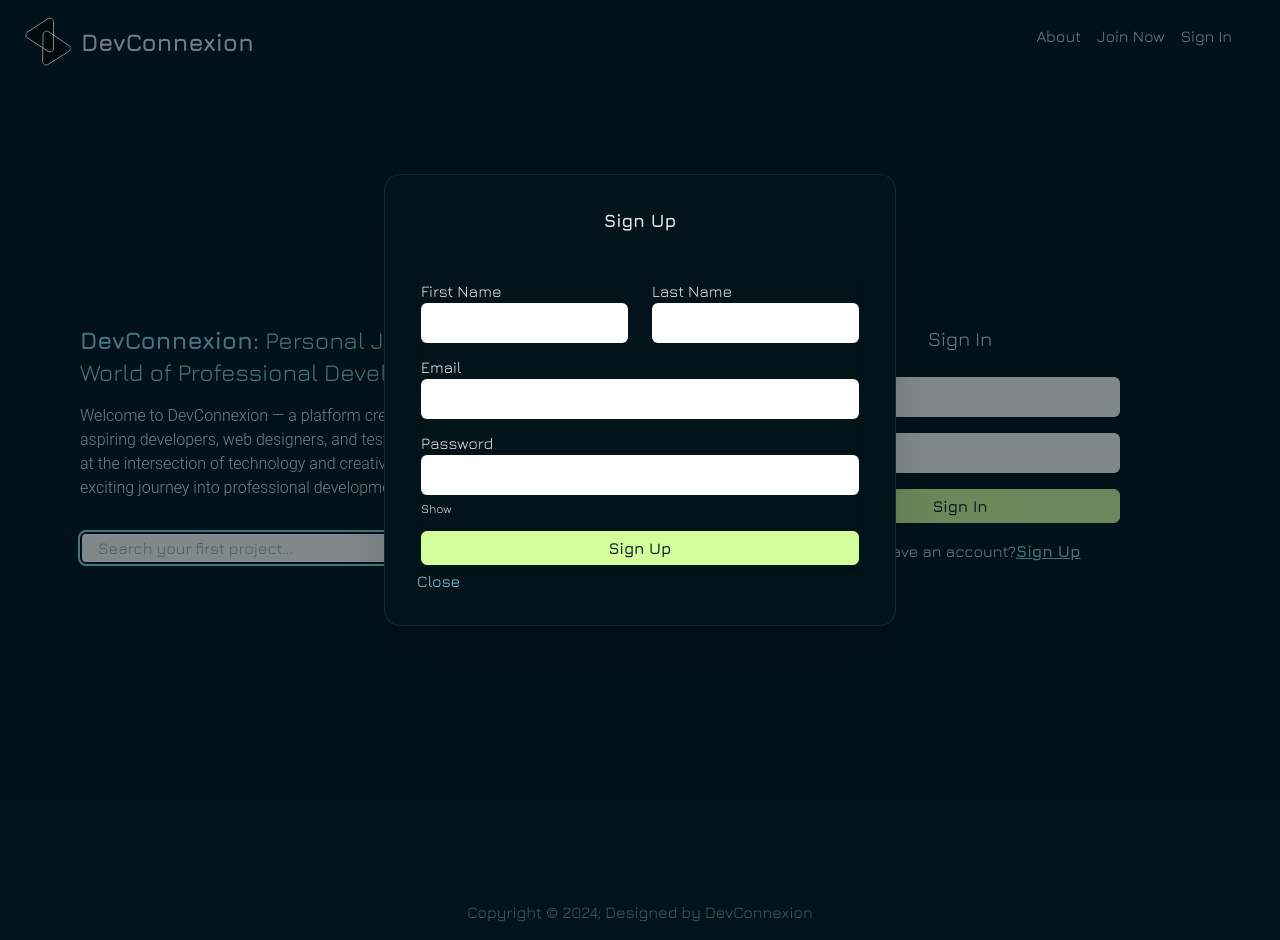
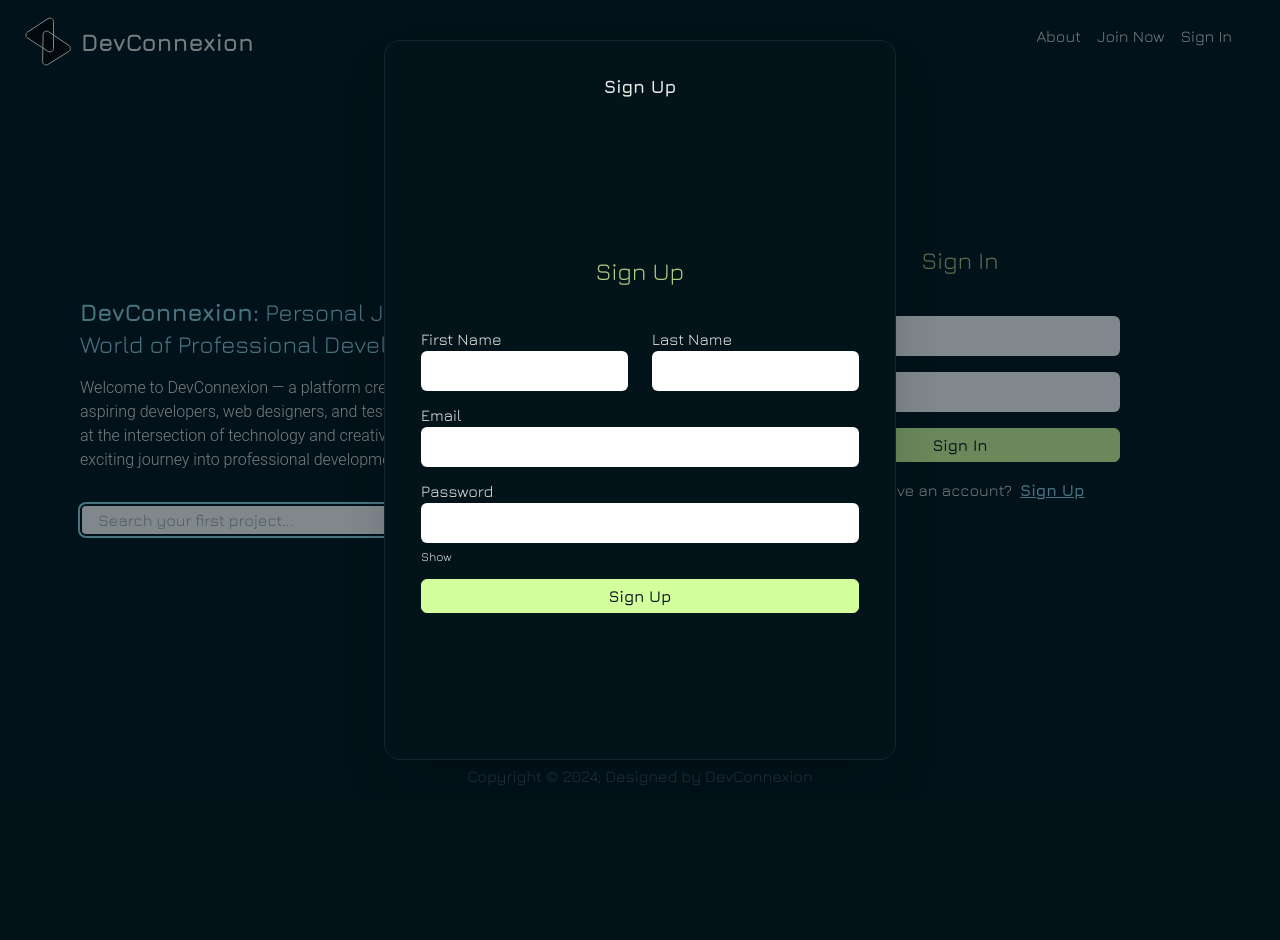
Before and after one commit to Code-the-Dream-School/ffprac-team1-front, a React (Vite) app: page / in a window 1280 px wide. Both pictures are taken after a click on the element "Sign Up". After the commit the page ends 804 px from the top, so only its background shows below. Built offline with nearby package versions, Linux system fonts and the light colour scheme.

Commit message:
IU fixes

```diff
--- a/src/components/Authentification/Login.jsx
+++ b/src/components/Authentification/Login.jsx
@@ -57,7 +57,8 @@ const Login = () => {
   };
 
   return (
-    <div className="max-w-md mx-auto">
+    <div className="max-w-md mx-auto min-h-[83vh]">
+      <div className="text-2xl text-center text-green/80 pb-10 pt-[30%] xl:pt-[50%]">Sign In</div>
       <form onSubmit={handleSubmit} className="space-y-4">
         <div>
           <input
@@ -85,7 +86,7 @@ const Login = () => {
         {errors.form && <div className="text-red-500">{errors.form}</div>}
         <h6 className="text-center">
           Don't have an account?
-          <span className="font-bold text-blue underline hover:cursor-pointer" onClick={openRegistrationModal}>
+          <span className="font-bold text-blue underline hover:cursor-pointer pl-2" onClick={openRegistrationModal}>
             Sign Up
           </span>
         </h6>
--- a/src/components/Authentification/Registration.jsx
+++ b/src/components/Authentification/Registration.jsx
@@ -68,7 +68,8 @@ const Register = () => {
   };
 
   return (
-    <div className="p-1 max-w-md mx-auto bg-black text-white rounded-lg shadow">
+    <div className="p-1 max-w-md mx-auto bg-black text-white rounded-lg shadow min-h-[83vh]">
+      <div className="text-2xl text-center text-green/80 pt-[25%] pb-10">Sign Up</div>
       <form onSubmit={handleRegister} className="space-y-3">
         <div className="flex justify-between space-x-6">
           <div className="flex-1">
--- a/src/components/Layout/Footer.jsx
+++ b/src/components/Layout/Footer.jsx
@@ -1,28 +1,11 @@
 import React from 'react';
-import { Link, useNavigate } from 'react-router-dom';
-import { useAuth } from '../../AuthContext';
-import { logout } from '../../util/fetchData';
 
 const Footer = () => {
-  const { isLoggedIn, logoutUser } = useAuth();
-  const navigate = useNavigate();
-
-  const handleLogout = async () => {
-    logoutUser();
-    logout()
-     .then (() => {
-      logoutUser()
-      navigate('/')
-    })
-      .catch (error => {
-        console.log(error);
-    })
-  };
 
   return (
-    <div className="bg-black p-4">
+    <footer className="bg-black p-4 flex-1 bottom-0">
       <p className="text-center text-blue/40"> Copyright &copy; 2024; Designed by DevConnexion  </p>
-    </div>
+    </footer>
   );
 };
 
--- a/src/components/Layout/LandingPage.jsx
+++ b/src/components/Layout/LandingPage.jsx
@@ -3,8 +3,8 @@ import Search from '../Search/SearchBar.jsx';
 import Login from '../Authentification/Login.jsx';
 
 const LandingPage = () => (
-  <div className="flex flex-row items-center h-screen bg-black pb-20">
-    <div className="basis-1/2">
+  <div className="flex flex-wrap flex-col xl:flex-row items-center min-h-[83vh] bg-black ">
+    <div className="xl:basis-1/2 pt-[30%] xl:pt-0">
       <div className="w-3/4 mx-auto">
         <h3 className="text-2xl mb-4 text-blue">
           <span className="font-bold text-blue">DevConnexion:</span> Personal Journey into the World
@@ -18,9 +18,9 @@ const LandingPage = () => (
         <Search />
       </div>
     </div>
-    <div className="basis-1/2">
-      <div className="w-3/5 mx-auto px-8">
-        <h1 className="text-center text-xl pb-6">Sign In</h1>
+    <div className="xl:basis-1/2 invisible xl:visible">
+      <div className="xl:w-3/5 mx-auto  px-8">
+        {/* <h1 className="text-center text-xl pb-6">Sign In</h1> */}
         <Login />
       </div>
     </div>
--- a/src/components/Project/ProjectCard.jsx
+++ b/src/components/Project/ProjectCard.jsx
@@ -34,7 +34,7 @@ const ProjectCard = ({ project, profile }) => {
     );
   };
   return (
-    <Card className="max-w-[13rem] min-w-[13rem] overflow-hidden bg-gray/10 rounded-xl border border-transparent hover:border-blue/30 mb-6 mr-8 p-4">
+    <Card className="max-w-[13rem] min-w-[13rem] overflow-hidden bg-gray/10 rounded-xl border border-transparent hover:border-blue/30 mb-6 mr-8 p-4 min-h-[330px]">
       <Link to={`/projects/${_id}`}
       state={{
         projectId: _id,
--- a/src/components/Search/SearchResults.jsx
+++ b/src/components/Search/SearchResults.jsx
@@ -37,8 +37,8 @@ const SearchResults = ({profile}) => {
   }, [search]);
 
   return (
-    <div className="m-5">
-      <Search className="w-2/4 mx-auto block" centered />
+    <div className="m-5 md:contanier-primary md:mx-36 min-h-[78vh]">
+      <Search className="lg:w-2/4 mx-auto block" centered />
       {search ? (
         <h2 className="pt-[6vh] pb-[10vh]">Search Results: {search}</h2>
       ) : (
--- a/src/components/UserActions/ApplyForRole.jsx
+++ b/src/components/UserActions/ApplyForRole.jsx
@@ -92,7 +92,7 @@ const ApplyForRole = () => {
   };
 
   return (
-    <div className="flex justify-center mt-8">
+    <div className="flex justify-center mt-8 min-h-[80vh]">
       {loading ? (
         <div>Loading...</div>
       ) : (
```
